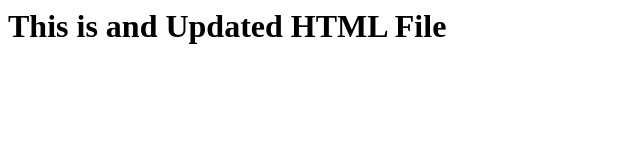
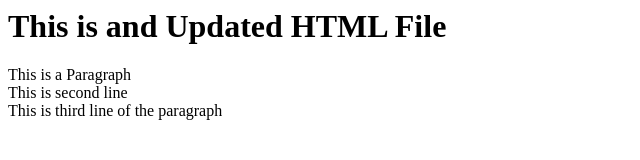
Before and after one commit to G7Sankar/test, a plain HTML site: page index.html in a window 1280 px wide. Shown: the whole page, without its empty margins (0-640 px from the left). Drawn offline with Linux system fonts and the light colour scheme.

Commit message:
Paragraph Added

```diff
--- a/index.html
+++ b/index.html
@@ -6,5 +6,10 @@
   <h1>
 	  This is and Updated HTML File
   </h1>
+  <p>
+	 This is a Paragraph
+	 <br/> This is second line
+	 <br/> This is third line of the paragraph
+  </p>
 </body>
 </html>
```
